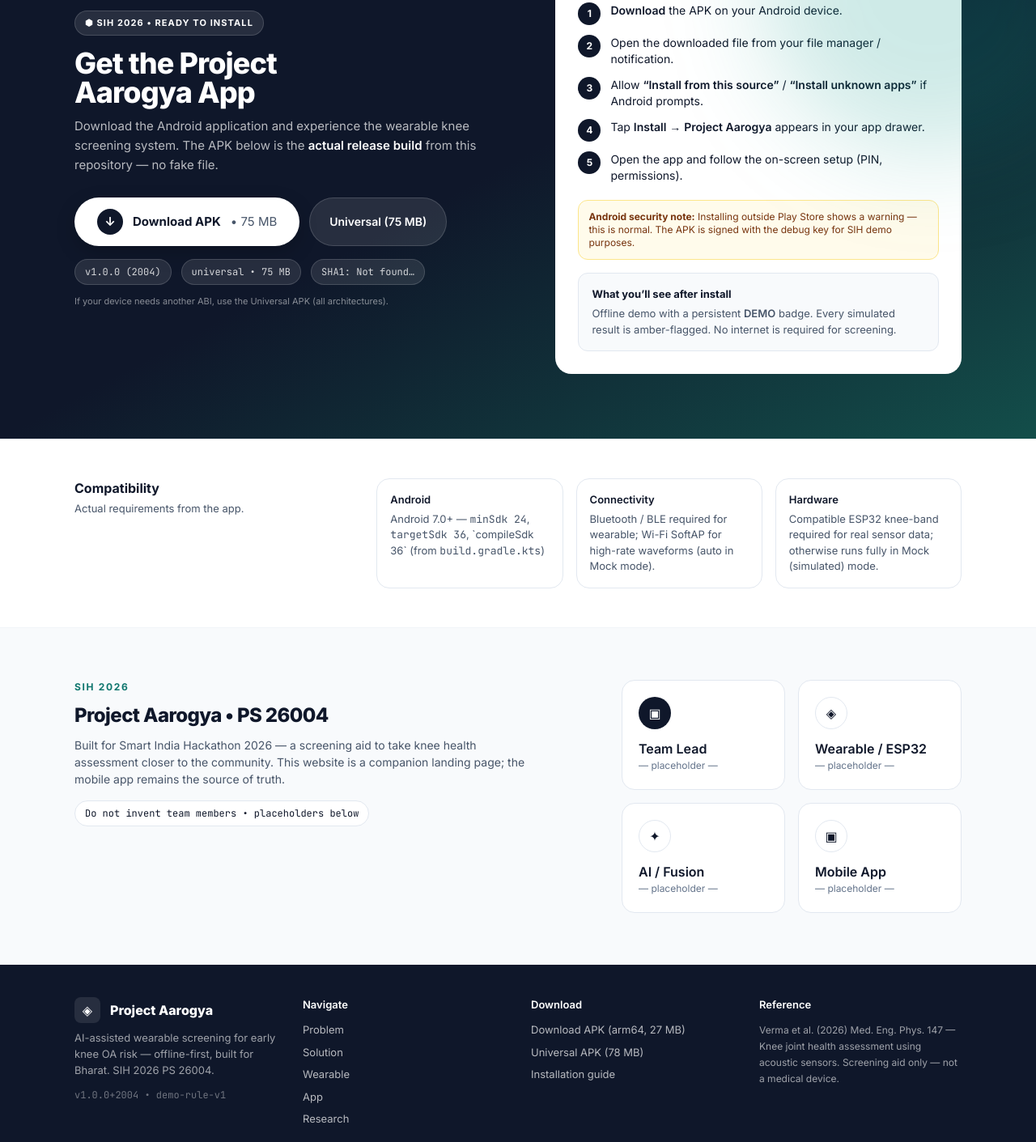
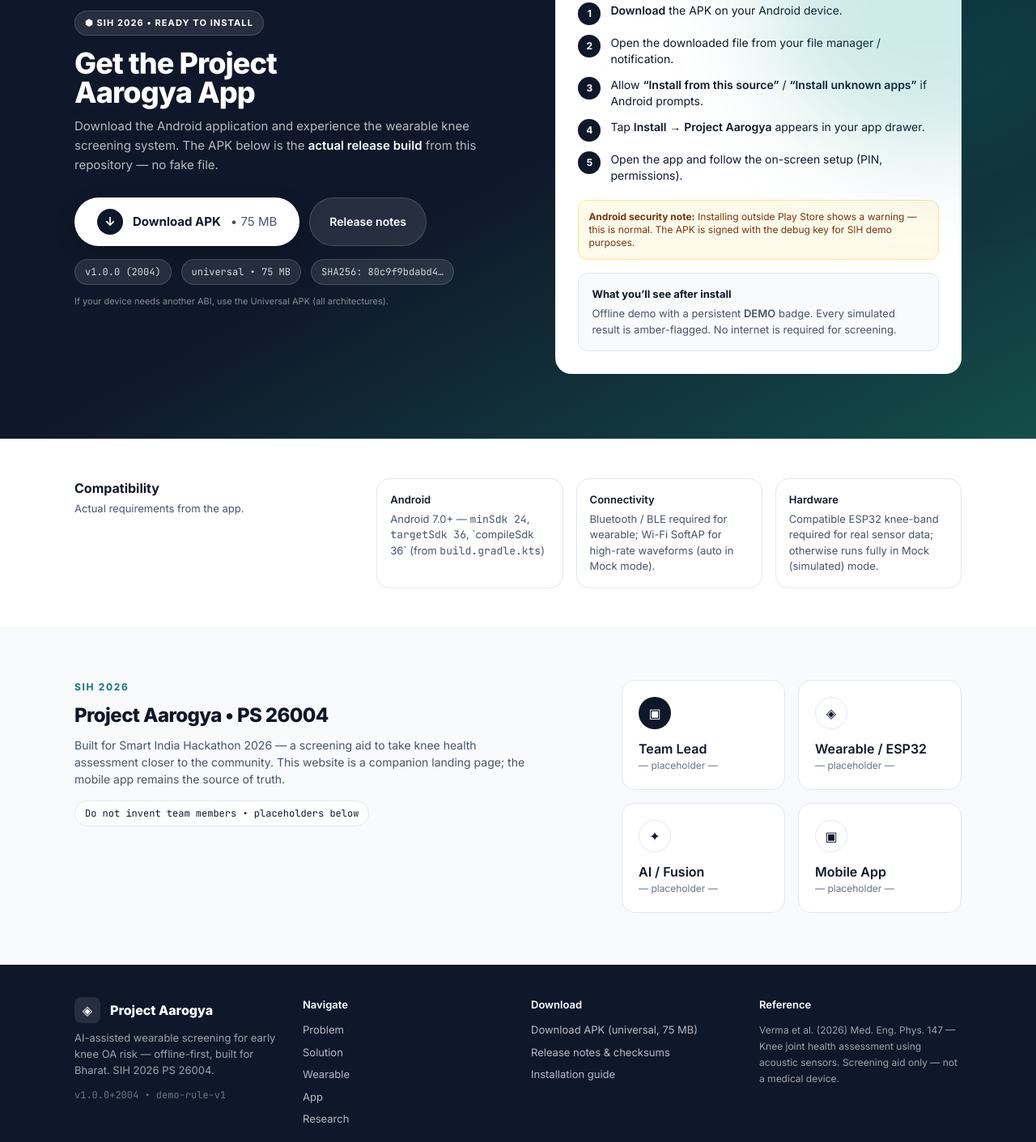
Before and after one commit to Kanis007/samvedya, a plain HTML site: page index.html in a window 1280 px wide. Shown: the part 4969-6380 px from the top of the page at 81% size. Drawn offline with nearby package versions, Linux system fonts and the light colour scheme; no server answers.

Commit message:
Serve APK from GitHub Releases; fix size labels and checksum badge

```diff
--- a/index.html
+++ b/index.html
@@ -53,7 +53,7 @@
       <p class="mt-3 text-[18px] sm:text-[20px] font-semibold tracking-tight text-slate-800">AI-Assisted Wearable Screening for Early Knee Osteoarthritis Risk</p>
       <p class="mt-3 text-[15px] leading-6 text-slate-600 max-w-[560px]">An integrated wearable knee-band + offline-first mobile app that captures acoustic, motion and pressure signals, fuses them on-device, and produces a <span class="font-semibold text-slate-900">screening risk indication</span> — designed for remote and underserved populations.</p>
       <div class="mt-7 flex flex-wrap gap-3">
-        <a href="public/apk/project-aarogya.apk" download class="inline-flex items-center gap-3 bg-brand-700 hover:bg-brand-800 text-white px-6 py-3.5 rounded-full font-semibold text-[14px] transition shadow-[0_8px_24px_rgba(15,118,110,.25)]"><span class="w-8 h-8 rounded-full bg-white/15 flex items-center justify-center">↓</span> Download APK <span class="opacity-80 font-normal">• 75 MB • v1.0.0</span></a>
+        <a href="https://github.com/Kanis007/project-aarogya/releases/download/v1.0.0/project-aarogya.apk" class="inline-flex items-center gap-3 bg-brand-700 hover:bg-brand-800 text-white px-6 py-3.5 rounded-full font-semibold text-[14px] transition shadow-[0_8px_24px_rgba(15,118,110,.25)]"><span class="w-8 h-8 rounded-full bg-white/15 flex items-center justify-center">↓</span> Download APK <span class="opacity-80 font-normal">• 75 MB • v1.0.0</span></a>
         <a href="#solution" class="inline-flex items-center gap-2 bg-white border border-slate-200 hover:border-slate-300 px-6 py-3.5 rounded-full font-semibold text-[14px] transition">Explore the Solution →</a>
       </div>
       <div class="mt-6 flex flex-wrap gap-4 text-[12px] font-medium text-slate-500">
@@ -189,7 +189,7 @@
   <div class="max-w-[1160px] mx-auto px-4 sm:px-6 lg:px-8">
     <div class="flex flex-col lg:flex-row justify-between gap-6">
       <div><div class="text-[12px] tracking-[0.14em] font-bold text-brand-700">MOBILE APPLICATION</div><h2 class="mt-2 text-[28px] font-extrabold tracking-tight">The app that health workers actually use</h2><p class="mt-2 text-[14px] text-slate-600 max-w-[560px]">Offline-first, encrypted, multilingual (EN / HI / AS / TA). Screenshots below are from the real Flutter app — or placeholder until you capture them.</p></div>
-      <a href="public/apk/project-aarogya.apk" download class="self-start inline-flex items-center gap-2 bg-slate-900 text-white px-5 py-3 rounded-full text-[14px] font-semibold">Download APK ↓</a>
+      <a href="https://github.com/Kanis007/project-aarogya/releases/download/v1.0.0/project-aarogya.apk" class="self-start inline-flex items-center gap-2 bg-slate-900 text-white px-5 py-3 rounded-full text-[14px] font-semibold">Download APK ↓</a>
     </div>
     <div class="mt-8 grid lg:grid-cols-[1.1fr_0.9fr] gap-6">
       <div class="bg-slate-900 rounded-[20px] p-4 sm:p-6 flex gap-4 items-center overflow-hidden reveal">
@@ -269,8 +269,8 @@
         <h2 class="mt-4 text-[28px] sm:text-[36px] font-extrabold tracking-tight leading-none">Get the Project<br>Aarogya App</h2>
         <p class="mt-3 text-[15px] leading-6 text-white/70 max-w-[560px]">Download the Android application and experience the wearable knee screening system. The APK below is the <span class="text-white font-semibold">actual release build</span> from this repository — no fake file.</p>
         <div class="mt-7 flex flex-wrap gap-3">
-          <a href="public/apk/project-aarogya.apk" download="Project-Aarogya-v1.0.0.apk" class="inline-flex items-center gap-3 bg-white text-slate-900 px-7 py-3.5 rounded-full font-bold text-[15px] hover:bg-slate-50 transition shadow-[0_8px_24px_rgba(0,0,0,.2)]"><span class="w-8 h-8 rounded-full bg-slate-900 text-white flex items-center justify-center">↓</span> Download APK <span class="hidden sm:inline font-normal text-slate-600">• 75 MB</span></a>
-          <a href="public/apk/project-aarogya-universal.apk" download class="inline-flex items-center gap-2 bg-white/10 border border-white/15 text-white px-6 py-3.5 rounded-full font-semibold text-[14px] hover:bg-white/15 transition">Universal (75 MB)</a>
+          <a href="https://github.com/Kanis007/project-aarogya/releases/download/v1.0.0/project-aarogya.apk" class="inline-flex items-center gap-3 bg-white text-slate-900 px-7 py-3.5 rounded-full font-bold text-[15px] hover:bg-slate-50 transition shadow-[0_8px_24px_rgba(0,0,0,.2)]"><span class="w-8 h-8 rounded-full bg-slate-900 text-white flex items-center justify-center">↓</span> Download APK <span class="hidden sm:inline font-normal text-slate-600">• 75 MB</span></a>
+          <a href="https://github.com/Kanis007/project-aarogya/releases/tag/v1.0.0" class="inline-flex items-center gap-2 bg-white/10 border border-white/15 text-white px-6 py-3.5 rounded-full font-semibold text-[14px] hover:bg-white/15 transition">Release notes</a>
         </div>
         <div class="mt-4 flex flex-wrap gap-3 text-[12px] font-mono">
           <span class="px-3 py-1.5 rounded-full bg-white/10 border border-white/15 text-white/80">v1.0.0 (2004)</span>
@@ -342,7 +342,7 @@
         <div class="mt-3 text-[12px] font-mono text-white/40">v1.0.0+2004 • demo-rule-v1</div>
       </div>
       <div><div class="font-semibold text-[13px]">Navigate</div><div class="mt-3 space-y-2 text-[13px] text-white/70"><a href="#problem" class="block hover:text-white">Problem</a><a href="#solution" class="block hover:text-white">Solution</a><a href="#wearable" class="block hover:text-white">Wearable</a><a href="#mobile" class="block hover:text-white">App</a><a href="#research" class="block hover:text-white">Research</a></div></div>
-      <div><div class="font-semibold text-[13px]">Download</div><div class="mt-3 space-y-2 text-[13px] text-white/70"><a href="public/apk/project-aarogya.apk" download class="block hover:text-white">Download APK (arm64, 27 MB)</a><a href="public/apk/project-aarogya-universal.apk" download class="block hover:text-white">Universal APK (78 MB)</a><a href="#download" class="block hover:text-white">Installation guide</a></div></div>
+      <div><div class="font-semibold text-[13px]">Download</div><div class="mt-3 space-y-2 text-[13px] text-white/70"><a href="https://github.com/Kanis007/project-aarogya/releases/download/v1.0.0/project-aarogya.apk" class="block hover:text-white">Download APK (universal, 75 MB)</a><a href="https://github.com/Kanis007/project-aarogya/releases/tag/v1.0.0" class="block hover:text-white">Release notes &amp; checksums</a><a href="#download" class="block hover:text-white">Installation guide</a></div></div>
       <div><div class="font-semibold text-[13px]">Reference</div><div class="mt-3 text-[12px] leading-5 text-white/60">Verma et al. (2026) Med. Eng. Phys. 147 — Knee joint health assessment using acoustic sensors. Screening aid only — not a medical device.</div></div>
     </div>
     <div class="mt-8 pt-6 border-t border-white/10 flex flex-col sm:flex-row justify-between gap-3 text-[12px] text-white/50"><span>© 2026 Project Aarogya • SIH 2026 • Built with Flutter & ESP32</span><span>Offline-first • Encrypted • Mock/Real seam</span></div>
@@ -358,8 +358,9 @@ document.querySelectorAll('.reveal').forEach(el=>io.observe(el));
 // nav shadow on scroll
 const nav=document.getElementById('nav');
 addEventListener('scroll',()=>{nav.classList.toggle('shadow-sm',scrollY>8)});
-// fetch SHA1 for badge (from pre-generated .sha1 next to apk)
-fetch('public/apk/project-aarogya.apk.sha1').then(r=>r.text()).then(t=>{document.getElementById('shaBadge').textContent='SHA1: '+t.trim().slice(0,12)+'…'}).catch(()=>{});
+// release SHA256 for the published APK
+const sha256='80c9f9bdabd4ebff6e11e8f48a7d17c711e01aa1652d473f4d70c0ecd6be4bf9';
+document.getElementById('shaBadge').textContent='SHA256: '+sha256.slice(0,12)+'…';
 // smooth close mobile menu on link click
 document.querySelectorAll('#mobileMenu a').forEach(a=>a.addEventListener('click',()=>document.getElementById('mobileMenu').classList.add('hidden')));
 </script>
```
